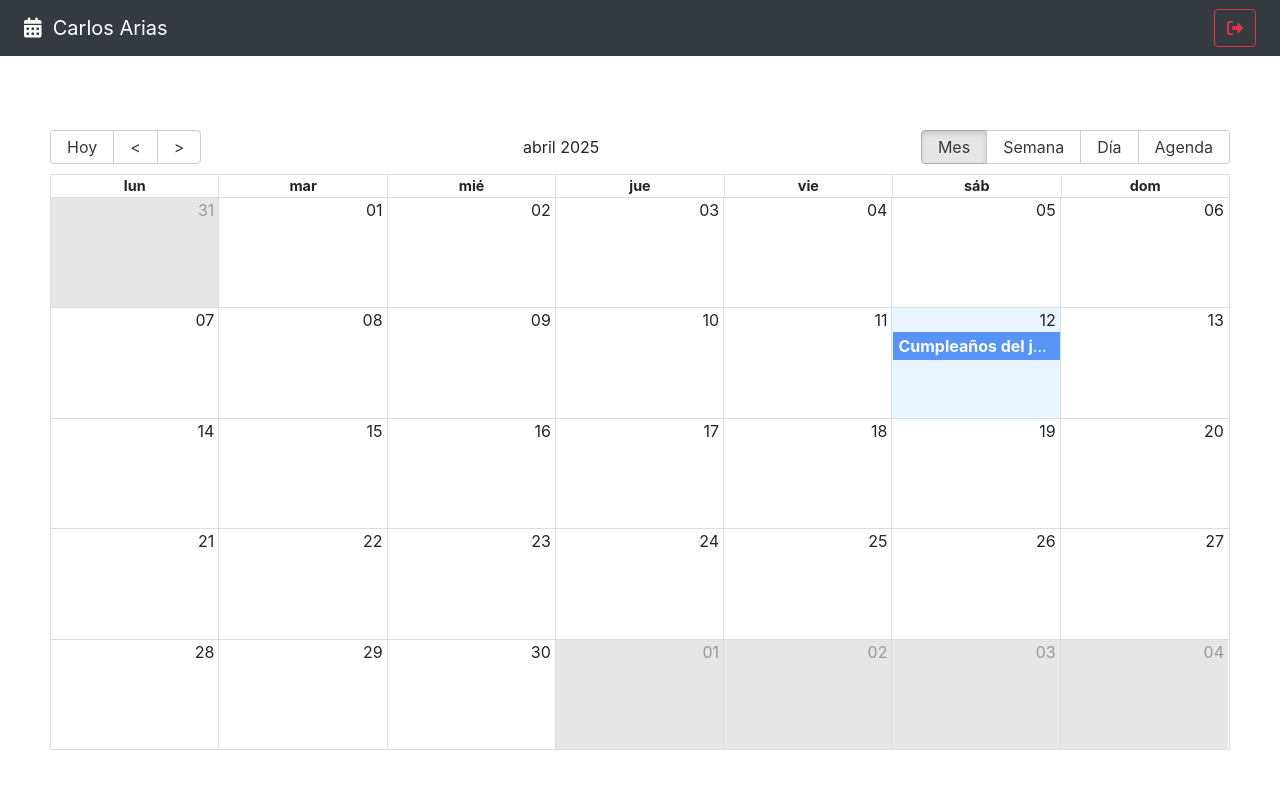
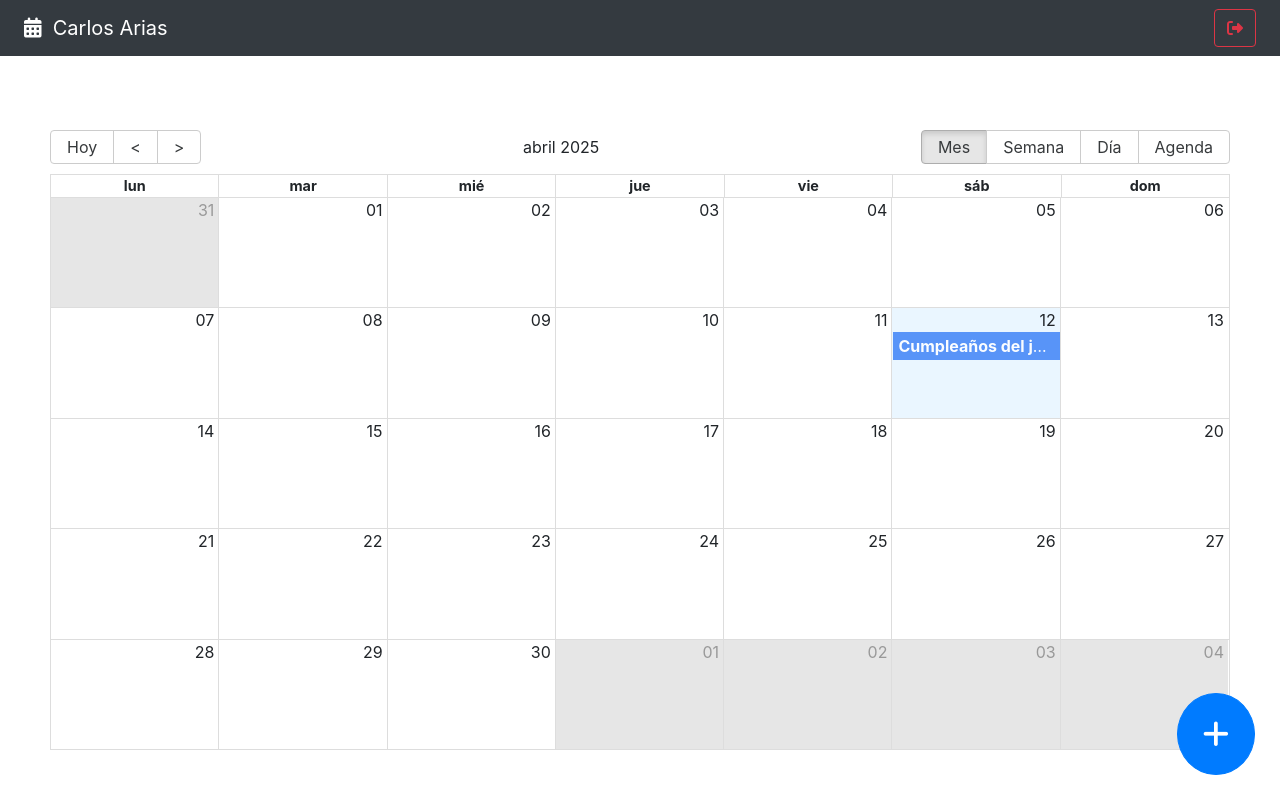
Before and after one commit to CarlosAriasLK/CalendarApp, a React (Vite) app: page / in a window 1280 px wide. Built offline with nearby package versions, Linux system fonts and the light colour scheme.

Commit message:
add(components): FabAddNew button added

```diff
--- /dev/null
+++ b/src/calendar/components/FabAddNew.jsx
@@ -0,0 +1,33 @@
+import { addHours } from 'date-fns';
+import { useCalendarStore, useUiStore } from '../../hooks'
+
+
+export const FabAddNew = () => {
+
+    const { openDateModal } = useUiStore();
+    const { setActiveEvent } = useCalendarStore();
+
+    const handleClickNew = () => {
+        setActiveEvent({
+            title: '',
+            notes: '',
+            start: new Date(),
+            end: addHours(new Date(), 2),
+            bgColor: '#fafafa',
+            user: {
+                id: '123',
+                name: 'Carlos'
+            }
+        });
+        openDateModal();
+    }
+
+    return (
+        <button
+            className="btn btn-primary fab"
+            onClick={ handleClickNew }
+        >
+            <i className="fas fa-plus"></i>
+        </button>
+    )
+}
--- a/src/calendar/index.js
+++ b/src/calendar/index.js
@@ -1,4 +1,5 @@
 export * from './components/CalendarEvent';
 export * from './components/CalendarModal';
+export * from './components/FabAddNew';
 export * from './components/Navbar';
 export * from './pages/CalendarPage';
--- a/src/calendar/pages/CalendarPage.jsx
+++ b/src/calendar/pages/CalendarPage.jsx
@@ -1,11 +1,13 @@
 import { Calendar } from 'react-big-calendar';
 import 'react-big-calendar/lib/css/react-big-calendar.css';
 
-import { CalendarEvent, CalendarModal, Navbar } from "../"
+import { CalendarEvent, CalendarModal, FabAddNew, Navbar } from "../"
 
 import { localizer, getMessageES } from '../../helpers';
 import { useState } from 'react';
 import { useCalendarStore, useUiStore } from '../../hooks';
+
+
 
 export const CalendarPage = () => {
 
@@ -71,6 +73,8 @@
         onNavigate={setDate}
       />
       <CalendarModal />
+
+      <FabAddNew />
     </>
   )
 }
--- a/src/styles.css
+++ b/src/styles.css
@@ -37,3 +37,15 @@
   outline: none;
   padding: 10px;
 }
+
+
+/* FABS */
+
+.fab {
+  border-radius: 100%;
+  bottom: 25px;
+  font-size: 30px;
+  padding: 25px;
+  position: fixed;
+  right: 25px;
+}
```
